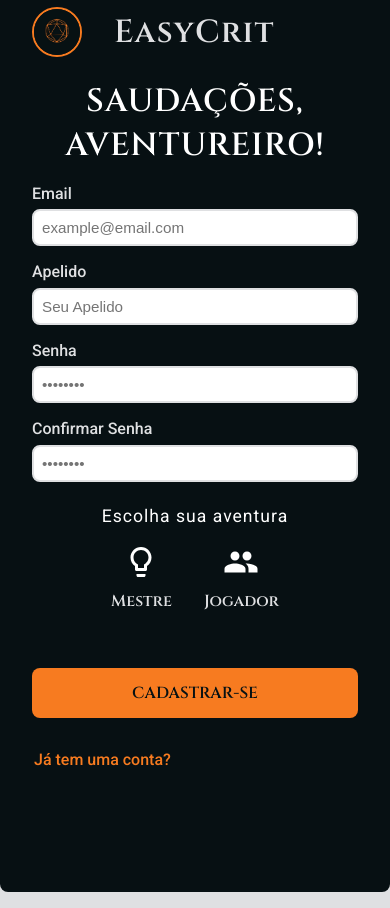
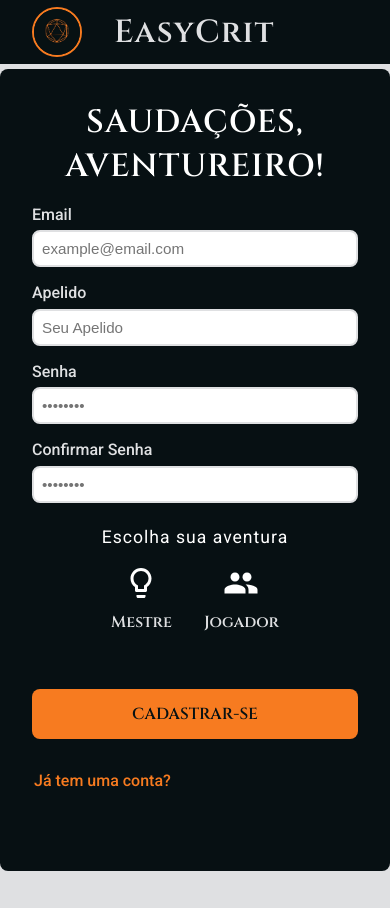
Before and after one commit to PhilipeSousa/2025.1-EasyCrit-frontend, a Next.js app: page /register in a window 390 px wide. Built offline with nearby package versions, Linux system fonts and the light colour scheme.

Commit message:
<fix>:  scroll-wheel-implementation

```diff
--- a/src/app/register/register.module.css
+++ b/src/app/register/register.module.css
@@ -26,6 +26,8 @@
     justify-content: center;
     padding: 3rem;
     box-sizing: border-box;
+    overflow-y: auto;
+    height: 100vh;
 }
 
 .blackContainer {
@@ -39,6 +41,8 @@
     display: flex;
     flex-direction: column;
     align-items: center;
+    max-height: 90vh;
+    overflow-y: auto;
 }
 
 .formWrapper {
@@ -137,14 +141,16 @@
         background: none;
         padding: 0;
         position: relative;
-        height: 0;
-        overflow: hidden;
+        min-height: 100vh;
+        height: 100vh;
+        overflow-y: auto;
     }
 
     .blackContainer {
         padding: 1.5rem;
         border-radius: 8px;
-        height: 100%;
+        max-height: 95vh;
+        overflow-y: auto;
     }
 
     .formWrapper,
```
